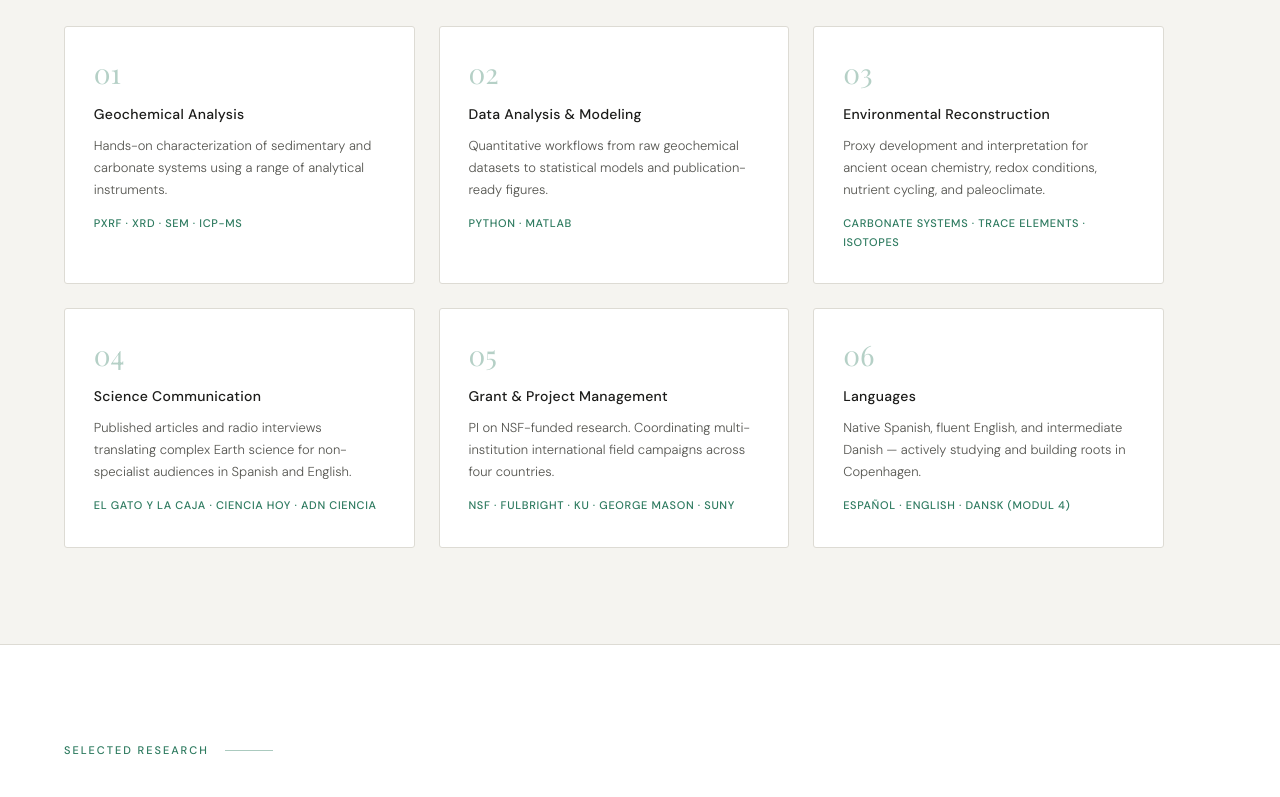
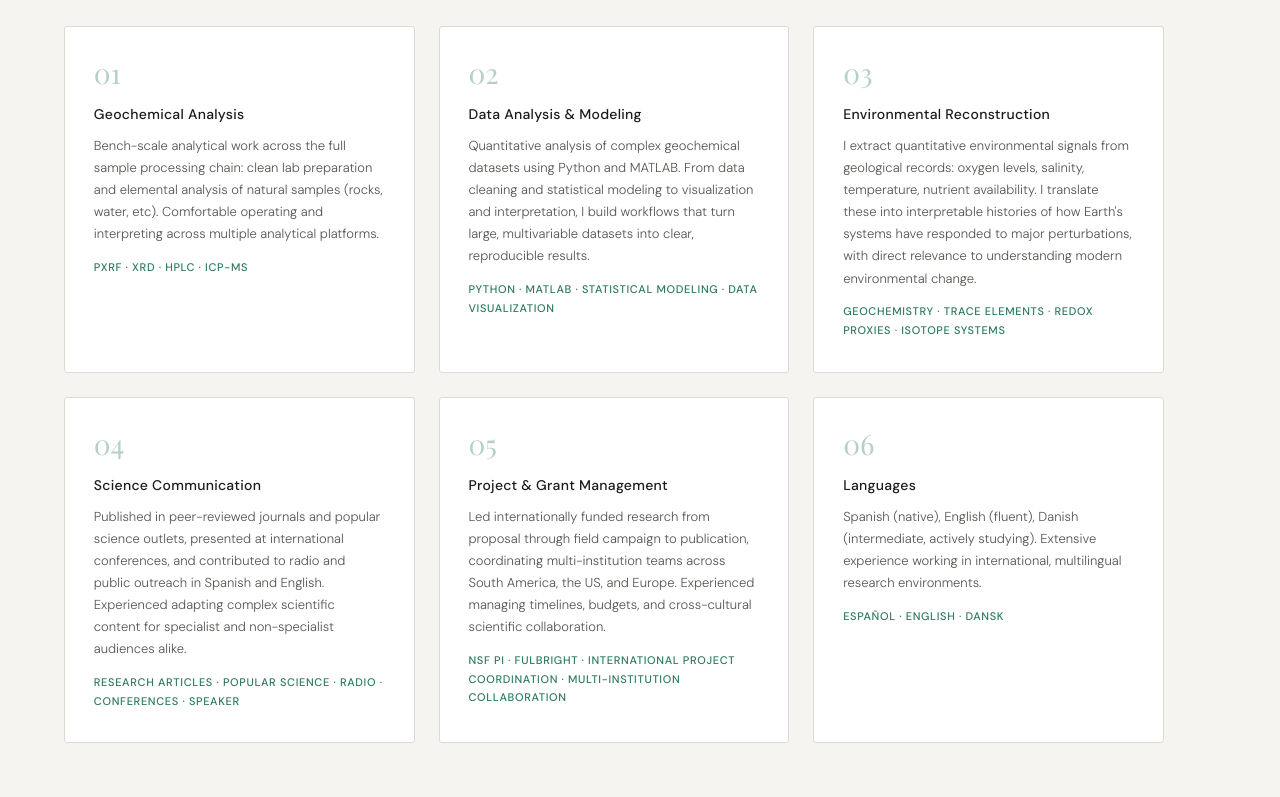
Before and after one commit to mariano-remirez/marianoremirez, a plain HTML site: page index.html in a window 1280 px wide. Shown: the part 1980-2777 px from the top of the page. Drawn offline with nearby package versions, Linux system fonts and the light colour scheme; a web font is replaced by a local one.

Commit message:
Update index.html

```diff
--- a/index.html
+++ b/index.html
@@ -676,45 +676,45 @@
     </div>
   </section>
 
-  <!-- SKILLS -->
+<!-- SKILLS -->
   <section id="skills">
     <div class="section-label fade-up">Skills & Expertise</div>
     <div class="skills-grid">
       <div class="skill-card fade-up">
         <div class="skill-num">01</div>
         <div class="skill-title">Geochemical Analysis</div>
-        <div class="skill-desc">Hands-on characterization of sedimentary and carbonate systems using a range of analytical instruments.</div>
-        <div class="skill-tools">pXRF · XRD · SEM · ICP-MS</div>
+        <div class="skill-desc">Bench-scale analytical work across the full sample processing chain: clean lab preparation and elemental analysis of natural samples (rocks, water, etc). Comfortable operating and interpreting across multiple analytical platforms.</div>
+        <div class="skill-tools">pXRF · XRD · HPLC · ICP-MS</div>
       </div>
       <div class="skill-card fade-up">
         <div class="skill-num">02</div>
         <div class="skill-title">Data Analysis & Modeling</div>
-        <div class="skill-desc">Quantitative workflows from raw geochemical datasets to statistical models and publication-ready figures.</div>
-        <div class="skill-tools">Python · MATLAB</div>
+        <div class="skill-desc">Quantitative analysis of complex geochemical datasets using Python and MATLAB. From data cleaning and statistical modeling to visualization and interpretation, I build workflows that turn large, multivariable datasets into clear, reproducible results.</div>
+        <div class="skill-tools">Python · MATLAB · Statistical modeling · Data visualization</div>
       </div>
       <div class="skill-card fade-up">
         <div class="skill-num">03</div>
         <div class="skill-title">Environmental Reconstruction</div>
-        <div class="skill-desc">Proxy development and interpretation for ancient ocean chemistry, redox conditions, nutrient cycling, and paleoclimate.</div>
-        <div class="skill-tools">Carbonate systems · Trace elements · Isotopes</div>
+        <div class="skill-desc">I extract quantitative environmental signals from geological records: oxygen levels, salinity, temperature, nutrient availability. I translate these into interpretable histories of how Earth's systems have responded to major perturbations, with direct relevance to understanding modern environmental change.</div>
+        <div class="skill-tools">Geochemistry · Trace elements · Redox proxies · Isotope systems</div>
       </div>
       <div class="skill-card fade-up">
         <div class="skill-num">04</div>
         <div class="skill-title">Science Communication</div>
-        <div class="skill-desc">Published articles and radio interviews translating complex Earth science for non-specialist audiences in Spanish and English.</div>
-        <div class="skill-tools">El Gato y La Caja · Ciencia Hoy · ADN Ciencia</div>
+        <div class="skill-desc">Published in peer-reviewed journals and popular science outlets, presented at international conferences, and contributed to radio and public outreach in Spanish and English. Experienced adapting complex scientific content for specialist and non-specialist audiences alike.</div>
+        <div class="skill-tools">Research articles · Popular science · Radio · Conferences · Speaker</div>
       </div>
       <div class="skill-card fade-up">
         <div class="skill-num">05</div>
-        <div class="skill-title">Grant & Project Management</div>
-        <div class="skill-desc">PI on NSF-funded research. Coordinating multi-institution international field campaigns across four countries.</div>
-        <div class="skill-tools">NSF · Fulbright · KU · George Mason · SUNY</div>
+        <div class="skill-title">Project & Grant Management</div>
+        <div class="skill-desc">Led internationally funded research from proposal through field campaign to publication, coordinating multi-institution teams across South America, the US, and Europe. Experienced managing timelines, budgets, and cross-cultural scientific collaboration.</div>
+        <div class="skill-tools">NSF PI · Fulbright · International project coordination · Multi-institution collaboration</div>
       </div>
       <div class="skill-card fade-up">
         <div class="skill-num">06</div>
         <div class="skill-title">Languages</div>
-        <div class="skill-desc">Native Spanish, fluent English, and intermediate Danish — actively studying and building roots in Copenhagen.</div>
-        <div class="skill-tools">Español · English · Dansk (modul 4)</div>
+        <div class="skill-desc">Spanish (native), English (fluent), Danish (intermediate, actively studying). Extensive experience working in international, multilingual research environments.</div>
+        <div class="skill-tools">Español · English · Dansk</div>
       </div>
     </div>
   </section>
@@ -723,14 +723,13 @@
   <section id="projects">
     <div class="section-label fade-up">Selected Research</div>
     <div class="projects-grid">
-
       <div class="project-card fade-up">
         <img src="images/field.jpg" alt="Fieldwork in Bolivia" class="project-img" onerror="this.style.display='none'; this.nextElementSibling.style.display='flex';" />
         <div class="project-img-placeholder" style="display:none;">your photo here</div>
         <div class="project-body">
           <div class="project-tag">Paleozoic · Mesozoic · Earth System Science</div>
           <div class="project-title">Biotic Crises Across Deep Time</div>
-          <p class="project-desc">From the Late Devonian mass extinctions to Mesozoic Oceanic Anoxic Events, this research investigates how large-scale disruptions to Earth's carbon cycle — driven by volcanism, land plant evolution, and ocean circulation changes — cascade into environmental collapse and biodiversity loss. These ancient crises serve as natural experiments for understanding how Earth systems respond to rapid perturbation, with direct relevance to present-day climate change.</p>
+          <p class="project-desc">From the Late Devonian mass extinctions to Mesozoic Oceanic Anoxic Events, this research investigates how large-scale disruptions to Earth's carbon cycle, driven by volcanism, land plant evolution, and ocean circulation changes, cascade into environmental collapse and biodiversity loss. These ancient crises serve as natural experiments for understanding how Earth systems respond to rapid perturbation, with direct relevance to present-day climate change.</p>
         </div>
       </div>
 
@@ -739,7 +738,7 @@
         <div class="project-body">
           <div class="project-tag">Proxy Development · Analytical Geochemistry</div>
           <div class="project-title">Uranium Isotopes & Ocean Oxygenation</div>
-          <p class="project-desc">Uranium isotopes are one of the most powerful tools for reconstructing oxygen levels in ancient oceans. I have developed and refined the application of uranium isotope systematics in carbonates and fine-grained sediments, building calibrations that allow us to quantify the extent of seafloor anoxia during past global crises. This work directly informs our understanding of how oxygen-depleted oceans develop and recover — a question with urgent relevance for modern ocean deoxygenation driven by warming and eutrophication.</p>
+          <p class="project-desc">Uranium isotopes are among the most powerful tools for reconstructing ancient ocean oxygen levels, but a long-standing problem has compromised the proxy: diagenetic reduction introduces isotopically heavy U(IV) into carbonate sediments, biasing the seawater signal. Working within Tais Dahl's group at KU, I contributed to the development and application of an anaerobic ion chromatographic separation technique that isolates U(VI) from U(IV) in carbonate samples, operated strictly under anoxic conditions using TEVA resin and HPLC-QQQ-ICPMS. By measuring only the hexavalent uranium fraction, we recover a cleaner record of ancient seawater composition. I am applying this methodology to reconstruct marine anoxia across key Ordovician and Silurian oceanic anoxic events, directly addressing the persistent mismatch between carbon and uranium isotope records that has hindered our understanding of these climate crises.</p>
         </div>
       </div>
 
@@ -748,7 +747,7 @@
         <div class="project-body">
           <div class="project-tag">Proxy Development · Paleoceanography</div>
           <div class="project-title">Salinity Proxies in Ancient Seas</div>
-          <p class="project-desc">Reconstructing past salinity is essential for understanding ancient ocean circulation, watermass properties, and the hydrological cycle. I develop and calibrate elemental proxies — including B/Ga and related ratios — in modern and near-modern sedimentary environments, then apply them to deep-time records. This work bridges modern oceanographic observations with the geological past, providing quantitative constraints on how Earth's water cycle has evolved across major climate transitions.</p>
+          <p class="project-desc">Reconstructing past salinity is essential for understanding ancient ocean circulation, watermass properties, and the hydrological cycle. I develop and calibrate elemental proxies, including B/Ga and related ratios, in modern and near-modern sedimentary environments, then apply them to deep-time records. This work bridges modern oceanographic observations with the geological past, providing quantitative constraints on how Earth's water cycle has evolved across major climate transitions.</p>
         </div>
       </div>
 
@@ -760,7 +759,6 @@
           <p class="project-desc">The global ocean is absorbing most of the heat and CO2 from human-induced warming, but how this will affect long-term circulation remains uncertain. This project uses the warm Pliocene as a natural analogue for future climate, testing whether a Pacific Meridional Overturning Circulation existed during that interval. Working alongside climate modelers, geochemists, and astrochronologists, I reconstruct ocean ventilation, nutrient availability, and water mass mixing using redox and productivity proxies. If a Pliocene PMOC is confirmed, it would require substantial revision of our models for future ocean-climate feedbacks.</p>
         </div>
       </div>
-
     </div>
   </section>
 
```
